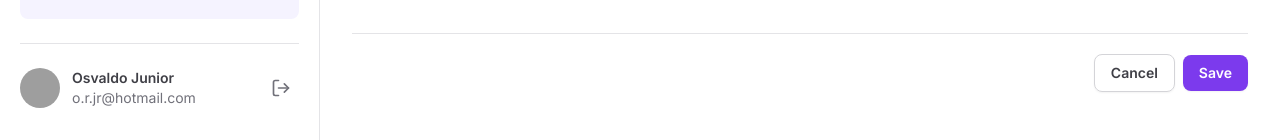
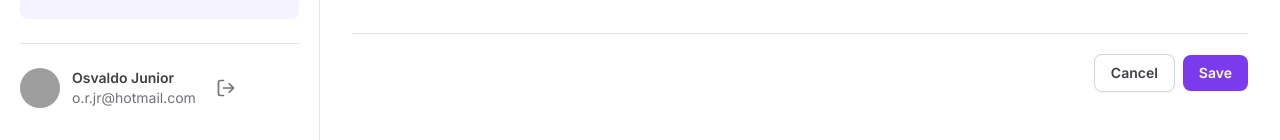
Before and after one commit to 0svaldojunior/Dashboard-tailwind-next, a Next.js app: page / in a window 1280 px wide. Shown: the part 1232-1372 px from the top of the page. Built offline with nearby package versions, Linux system fonts and the light colour scheme; grey boxes are pictures that could not be loaded.

Commit message:
feat: variants button

```diff
--- a/package.json
+++ b/package.json
@@ -24,6 +24,7 @@
     "postcss": "8.4.28",
     "react": "18.2.0",
     "react-dom": "18.2.0",
+    "tailwind-variants": "^0.1.13",
     "tailwindcss": "3.3.3",
     "typescript": "5.2.2"
   },
--- a/src/app/page.tsx
+++ b/src/app/page.tsx
@@ -1,3 +1,4 @@
+import { Button } from '@/components/Button'
 import {
   FileInputControl,
   FileInputFileList,
@@ -28,19 +29,12 @@
             </span>
           </div>
           <div className="flex items-center gap-2">
-            <button
-              type="button"
-              className="rounded-lg border border-zinc-300 px-4 py-2 text-sm font-semibold text-zinc-700 shadow-sm hover:bg-zinc-50"
-            >
+            <Button variant="outline" type="button">
               Cancel
-            </button>
-            <button
-              type="submit"
-              form="settings"
-              className="rounded-lg bg-violet-600 px-4 py-2 text-sm font-semibold text-white shadow-sm hover:bg-violet-700"
-            >
+            </Button>
+            <Button type="submit" form="settings">
               Save
-            </button>
+            </Button>
           </div>
         </div>
 
@@ -166,43 +160,28 @@
                 </Select>
 
                 <div className="flex items-center gap-1">
-                  <button
-                    type="button"
-                    className="rounded-md p-2 hover:bg-zinc-50"
-                  >
+                  <Button type="button" variant="ghost">
                     <Bold className="h-4 w-4 text-zinc-500" strokeWidth={3} />
-                  </button>
+                  </Button>
 
-                  <button
-                    type="button"
-                    className="rounded-md p-2 hover:bg-zinc-50"
-                  >
+                  <Button type="button" variant="ghost">
                     <Italic className="h-4 w-4 text-zinc-500" strokeWidth={3} />
-                  </button>
+                  </Button>
 
-                  <button
-                    type="button"
-                    className="rounded-md p-2 hover:bg-zinc-50"
-                  >
+                  <Button type="button" variant="ghost">
                     <Link className="h-4 w-4 text-zinc-500" strokeWidth={3} />
-                  </button>
+                  </Button>
 
-                  <button
-                    type="button"
-                    className="rounded-md p-2 hover:bg-zinc-50"
-                  >
+                  <Button type="button" variant="ghost">
                     <List className="h-4 w-4 text-zinc-500" strokeWidth={3} />
-                  </button>
+                  </Button>
 
-                  <button
-                    type="button"
-                    className="rounded-md p-2 hover:bg-zinc-50"
-                  >
+                  <Button type="button" variant="ghost">
                     <ListOrdered
                       className="h-4 w-4 text-zinc-500"
                       strokeWidth={3}
                     />
-                  </button>
+                  </Button>
                 </div>
               </div>
 
@@ -233,18 +212,12 @@
           </div>
 
           <div className="flex items-center justify-end gap-2 pt-5">
-            <button
-              type="button"
-              className="rounded-lg border border-zinc-300 px-4 py-2 text-sm font-semibold text-zinc-700 shadow-sm hover:bg-zinc-50"
-            >
+            <Button variant="outline" type="button">
               Cancel
-            </button>
-            <button
-              type="submit"
-              className="rounded-lg bg-violet-600 px-4 py-2 text-sm font-semibold text-white shadow-sm hover:bg-violet-700"
-            >
+            </Button>
+            <Button type="submit" form="settings">
               Save
-            </button>
+            </Button>
           </div>
         </form>
       </div>
--- /dev/null
+++ b/src/components/Button.tsx
@@ -0,0 +1,28 @@
+import { ComponentProps } from 'react'
+import { tv, VariantProps } from 'tailwind-variants'
+
+const button = tv({
+  base: [
+    'rounded-lg px-4 py-2 text-sm font-semibold outline-none shadow-sm',
+    'focus-visible:ring-2 focus-visible:ring-offset-2 focus-visible:ring-violet-500',
+    'active:opacity-80'
+  ],
+
+  variants: {
+    variant: {
+      default: 'bg-violet-600 text-white hover:bg-violet-700',
+      ghost: 'rounded-md px-2 hover:bg-zinc-50 shadow-none',
+      outline: 'border border-zinc-300 text-zinc-700 hover:bg-zinc-50'
+    }
+  },
+
+  defaultVariants: {
+    variant: 'default'
+  }
+})
+
+export type ButtonProps = ComponentProps<'button'> & VariantProps<typeof button>
+
+export function Button({ variant, ...props }: ButtonProps) {
+  return <button {...props} className={button({ variant })} />
+}
--- a/src/components/Form/FileInput/FileList.tsx
+++ b/src/components/Form/FileInput/FileList.tsx
@@ -1,5 +1,6 @@
 'use client'
 
+import { Button } from '@/components/Button'
 import { formatBytes } from '@/uteils/format-byts'
 import { useAutoAnimate } from '@formkit/auto-animate/react'
 import { Trash2, UploadCloud } from 'lucide-react'
@@ -39,12 +40,9 @@
               </div>
             </div>
 
-            <button
-              type="button"
-              className="ml-auto rounded-md p-2 hover:bg-zinc-50"
-            >
+            <Button type="button" variant="ghost">
               <Trash2 className="h-5 w-5 text-zinc-500" />
-            </button>
+            </Button>
           </div>
         )
       })}
--- a/src/components/Sidebar/Profile.tsx
+++ b/src/components/Sidebar/Profile.tsx
@@ -1,4 +1,5 @@
 import { LogOut } from 'lucide-react'
+import { Button } from '../Button'
 
 export function Profile() {
   return (
@@ -17,9 +18,9 @@
         </span>
       </div>
 
-      <button type="button" className="ml-auto rounded-md p-2 hover:bg-zinc-50">
+      <Button type="button" variant="ghost">
         <LogOut className="h-5 w-5 text-zinc-500" />
-      </button>
+      </Button>
     </div>
   )
 }
```
Also changed, not shown: 1 other file (tests, documents, lock files or other folders).
